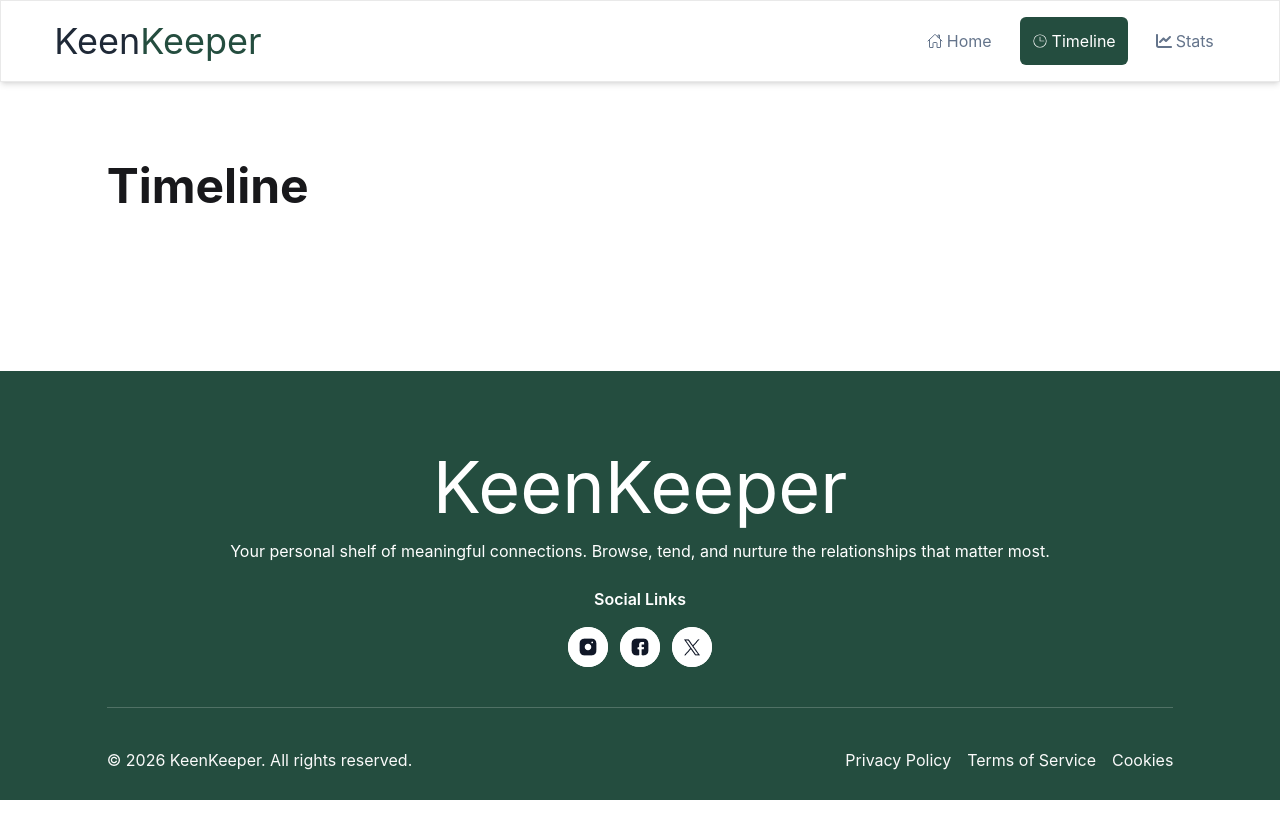
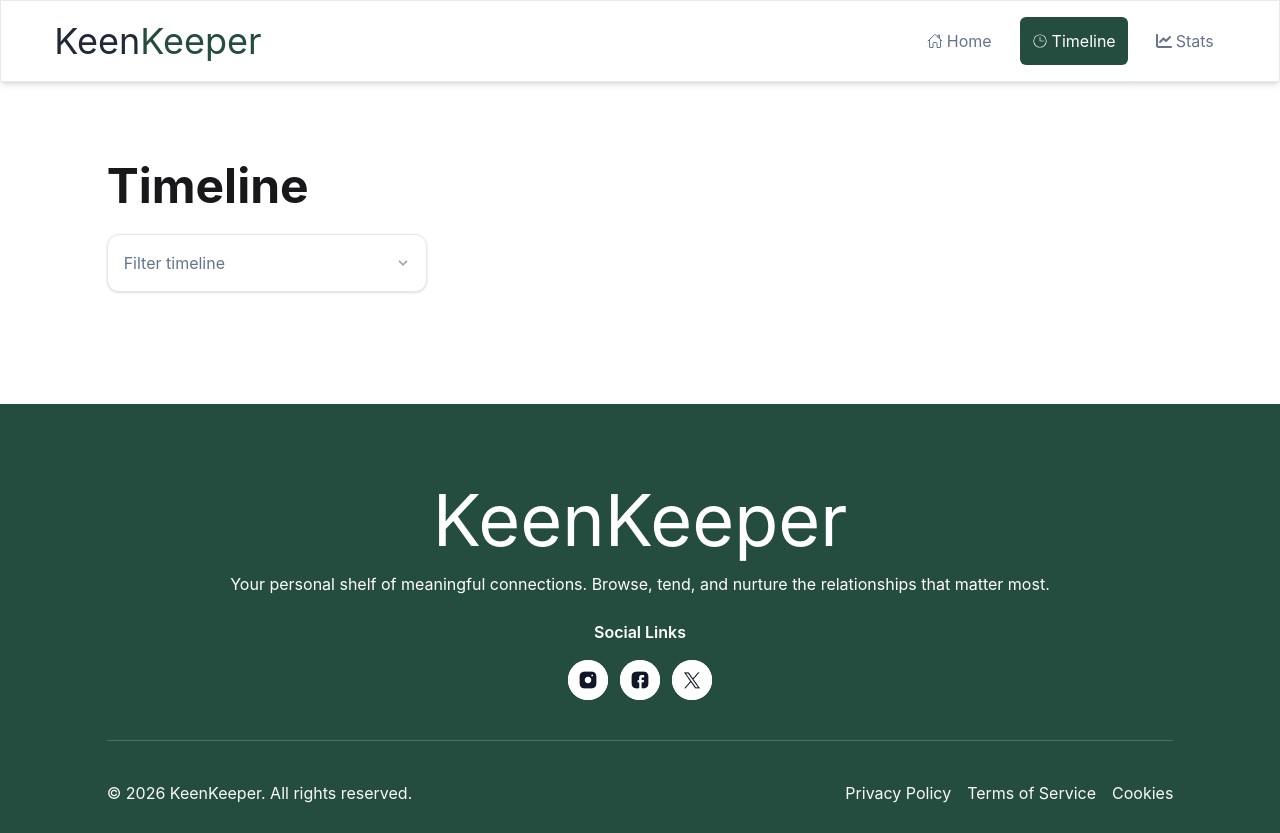
Before and after one commit to kaziabdullahfuad/B13-A7-Friends-Update, a React (Vite) app: page /timeline in a window 1280 px wide. Before the commit the page ends 800 px from the top, so only its background shows below. Built offline with nearby package versions, Linux system fonts and the light colour scheme.

Commit message:
Filter part timeline done

```diff
--- a/src/pages/timeline/Timeline.jsx
+++ b/src/pages/timeline/Timeline.jsx
@@ -1,4 +1,4 @@
-import React, { useContext } from 'react';
+import React, { useContext, useState } from 'react';
 import { FriendDetailsContext } from '../../context/FriendDetailsContext';
 import { IoChatbubbleEllipsesOutline } from "react-icons/io5";
 import { IoMdVideocam } from "react-icons/io";
@@ -11,6 +11,14 @@ import Video from "../../assets/video.png"
 const Timeline = () => {
 
     const {timelines,setTimeline}=useContext(FriendDetailsContext);
+    // 1. State to hold the current filter value
+    const [filter, setFilter] = useState('All');
+
+    // 2. Logic to filter the list based on selection
+    const filteredTimelines = timelines.filter(item => {
+        if (filter === 'All') return true;
+        return item.communicate === filter;
+    });
 
     console.log(timelines)
 
@@ -21,9 +29,37 @@ const Timeline = () => {
             <div className='w-10/12  mx-auto'>
                 <h1 className='font-bold text-5xl mb-6'>Timeline </h1>
 
+                {/* <div className="dropdown">
+                <div tabIndex={0} role="button" className="btn m-1">Click</div>
+                <ul tabIndex="-1" className="dropdown-content menu bg-base-100 rounded-box z-1 w-52 p-2 shadow-sm">
+                    <li><a>Item 1</a></li>
+                    <li><a>Item 2</a></li>
+                </ul>
+                </div> */}
+
+                {/* 3. The Filter UI */}
+                <div className="relative mb-8 w-full max-w-xs">
+                    <select
+                        className="w-full p-4 bg-white border border-gray-200 rounded-xl appearance-none cursor-pointer text-slate-500 focus:outline-none shadow-sm"
+                        value={filter}
+                        onChange={(e) => setFilter(e.target.value)}
+                    >
+                        <option value="All">Filter timeline</option>
+                        <option value="Call">Call</option>
+                        <option value="Video">Video</option>
+                        <option value="Text">Text</option>
+                    </select>
+                    {/* Custom Arrow Icon */}
+                    <div className="pointer-events-none absolute inset-y-0 right-0 flex items-center px-4 text-gray-400">
+                        <svg className="fill-current h-4 w-4" xmlns="http://www.w3.org/2000/svg" viewBox="0 0 20 20">
+                            <path d="M9.293 12.95l.707.707L15.657 8l-1.414-1.414L10 10.828 5.757 6.586 4.343 8z"/>
+                        </svg>
+                    </div>
+                </div>
+
                 <div className=''>
                 {
-                    timelines.map((timeline,index)=>{
+                    filteredTimelines.map((timeline,index)=>{
 
                         return <div className='shadow-md mb-6 p-4 flex items-center gap-2 rounded-md' key={index}>
 
@@ -32,7 +68,8 @@ const Timeline = () => {
                             }
                             <div className='mb-2'>
                                 <h3><span className='font-bold text-[#244D3F]'>{timeline.communicate}</span> with {timeline.name}</h3>
-                                <p>{timeline.today_date}</p>
+                                {/* <p>{timeline.today_date}</p> */}
+                                <p>{new Date(timeline.today_date).toLocaleString()}</p>
                             </div>
 
                         </div>
```
